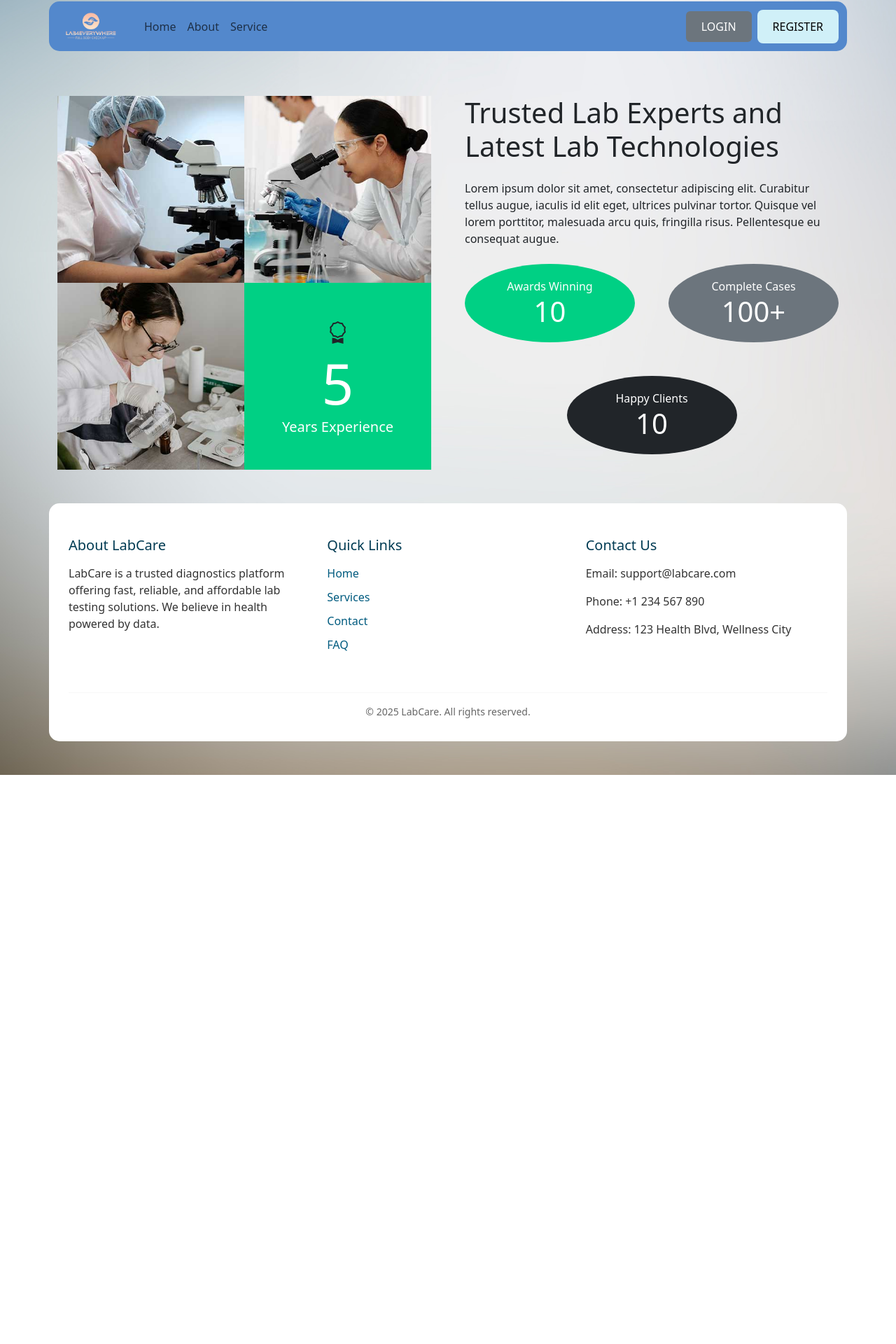
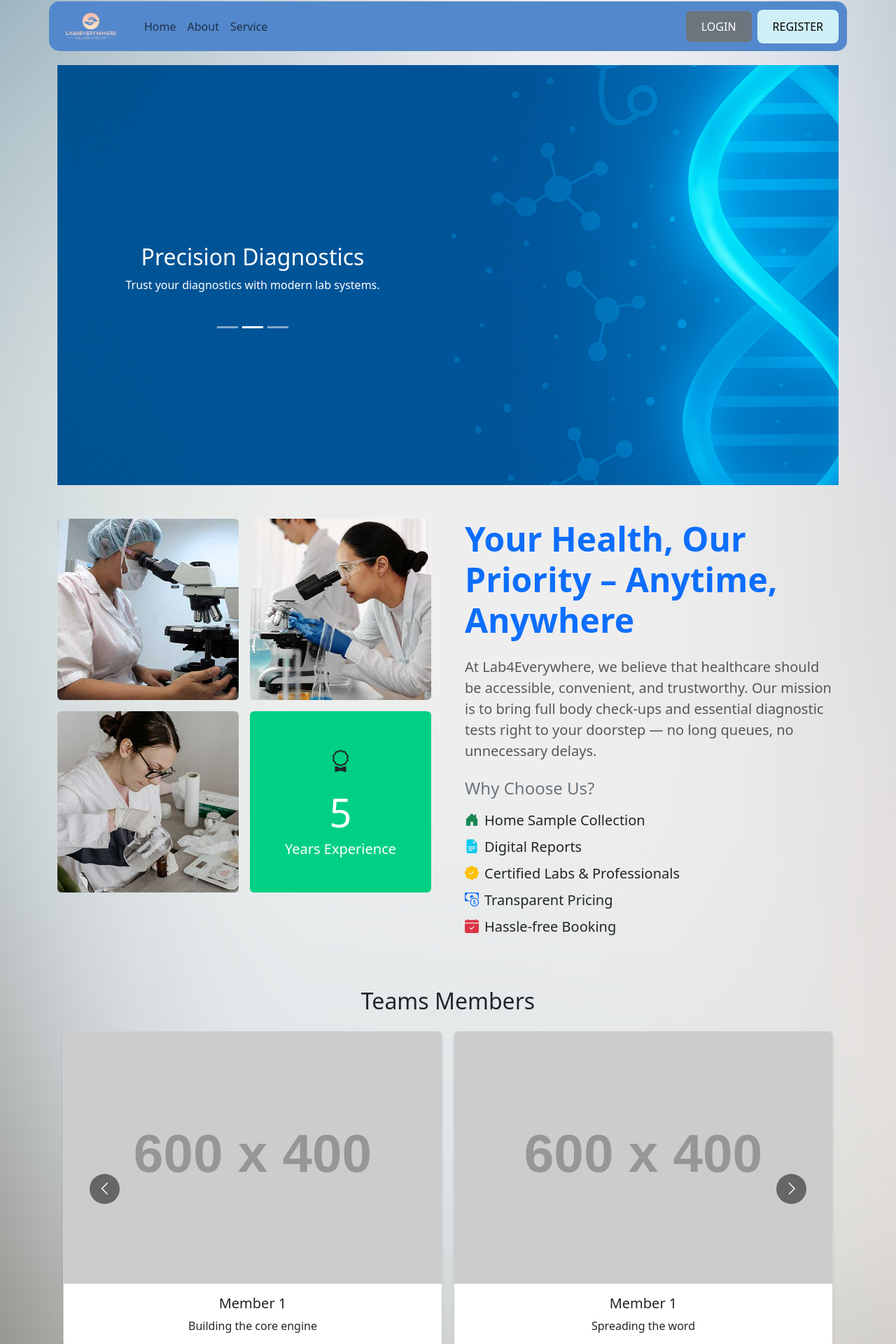
Before and after one commit to kumarshubham10021998/labappointment, a React (Create React App) app: page /about in a window 1280 px wide. Shown: the part 14-1934 px from the top of the page at 70% size. Before the commit the page ends 1121 px from the top, so only its background shows below. Built offline with nearby package versions, Linux system fonts and the light colour scheme.

Commit message:
26|04|25

```diff
--- a/package.json
+++ b/package.json
@@ -13,11 +13,13 @@
     "@testing-library/user-event": "^13.5.0",
     "bootstrap": "^5.3.3",
     "bootstrap-icons": "^1.11.3",
+    "gsap": "^3.12.7",
     "react": "^19.0.0",
     "react-bootstrap": "^2.10.9",
     "react-bootstrap-icons": "^1.11.5",
     "react-dom": "^19.0.0",
     "react-icons": "^5.5.0",
+    "react-multi-carousel": "^2.8.6",
     "react-router-dom": "^7.2.0",
     "react-scripts": "5.0.1",
     "web-vitals": "^2.1.4"
--- a/src/components/LabBlocks.js
+++ b/src/components/LabBlocks.js
@@ -1,6 +1,6 @@
 import React, { useState } from "react";
 import { MainModal } from "./Modal";
-import { Container, Row, Col, Button, Form } from "react-bootstrap";
+import { Container, Row, Col, Button } from "react-bootstrap";
 
 import {
   FaVials,
--- /dev/null
+++ b/src/components/ScrollTextBlock.css
@@ -0,0 +1,31 @@
+.scroll-section {
+    position: relative;
+    width: 100%;
+    background: #eaeaea;
+  }
+
+  .sticky-container {
+    height: 100vh;
+    display: flex;
+    align-items: center;
+    overflow: hidden;
+    background: #f8f8f8;
+  }
+
+  .scroll-content {
+    display: flex;
+    white-space: nowrap;
+    transition: transform 0.1s ease-out;
+  }
+
+  .block {
+    min-width: 100vw;
+    font-size: 2rem;
+    font-weight: bold;
+    padding: 2rem;
+    background: #d9d9d9;
+    border-right: 2px solid #aaa;
+    display: flex;
+    justify-content: center;
+    align-items: center;
+  }
--- /dev/null
+++ b/src/components/ScrollTextBlock.js
@@ -0,0 +1,70 @@
+import React, { useRef, useEffect, useState } from "react";
+import "./ScrollTextBlock.css";
+
+const ScrollTextBlock = () => {
+  const containerRef = useRef(null);
+  const stickyRef = useRef(null);
+  const contentRef = useRef(null);
+  const [scrollLength, setScrollLength] = useState(0);
+
+  useEffect(() => {
+    const updateScrollLength = () => {
+      const contentWidth = contentRef.current.scrollWidth;
+      const viewportWidth = window.innerWidth;
+      setScrollLength(contentWidth - viewportWidth);
+    };
+
+    updateScrollLength();
+    window.addEventListener("resize", updateScrollLength);
+    return () => window.removeEventListener("resize", updateScrollLength);
+  }, []);
+
+  useEffect(() => {
+    const handleScroll = () => {
+      const container = containerRef.current;
+      const sticky = stickyRef.current;
+      const content = contentRef.current;
+
+      const scrollTop = window.scrollY;
+      const offsetTop = container.offsetTop;
+      const maxScroll = scrollLength;
+
+      if (scrollTop >= offsetTop && scrollTop <= offsetTop + maxScroll) {
+        const horizontalScroll = scrollTop - offsetTop;
+        content.style.transform = `translateX(-${horizontalScroll}px)`;
+        sticky.style.position = "fixed";
+        sticky.style.top = "0";
+      } else if (scrollTop < offsetTop) {
+        content.style.transform = "translateX(0)";
+        sticky.style.position = "relative";
+      } else {
+        content.style.transform = `translateX(-${scrollLength}px)`;
+        sticky.style.position = "relative";
+      }
+    };
+
+    window.addEventListener("scroll", handleScroll);
+    return () => window.removeEventListener("scroll", handleScroll);
+  }, [scrollLength]);
+
+  return (
+    <div
+      ref={containerRef}
+      className="scroll-section"
+      style={{ height: `${scrollLength + window.innerHeight}px` }}
+    >
+      <div ref={stickyRef} className="sticky-container">
+        <div ref={contentRef} className="scroll-content">
+          <div className="block">Scroll</div>
+          <div className="block">Text</div>
+          <div className="block">Goes</div>
+          <div className="block">Left</div>
+          <div className="block">Then</div>
+          <div className="block">Down</div>
+        </div>
+      </div>
+    </div>
+  );
+};
+
+export default ScrollTextBlock;
--- a/src/pages/About.js
+++ b/src/pages/About.js
@@ -1,84 +1,169 @@
 import React from "react";
 import "bootstrap/dist/css/bootstrap.min.css";
 import "bootstrap-icons/font/bootstrap-icons.css";
-// import about1 from "../assets/img/about-1.jpg";
+import { Col, Row, Container, Card } from "react-bootstrap";
+import Carousel from "react-multi-carousel";
+import "react-multi-carousel/lib/styles.css";
+import HomeBanner from "../components/HomeBanner";
 import about2 from "../assets/img/about-2.jpg";
 import about3 from "../assets/img/about-3.jpg";
 import about1 from "../assets/img/about-1.jpg";
 
+const About = () => {
+  const teams = [
+    {
+      name: "Member 1",
+      description: "Crafting beautiful UI/UX",
+      image: "https://placehold.co/600x400",
+    },
+    {
+      name: "Member 1",
+      description: "Building the core engine",
+      image: "https://placehold.co/600x400",
+    },
+    {
+      name: "Member 1",
+      description: "Spreading the word",
+      image: "https://placehold.co/600x400",
+    },
+  ];
 
-const About = () => {
+  const responsive = {
+    superLargeDesktop: { breakpoint: { max: 4000, min: 1200 }, items: 3 },
+    desktop: { breakpoint: { max: 1200, min: 992 }, items: 3 },
+    tablet: { breakpoint: { max: 992, min: 768 }, items: 2 },
+    mobile: { breakpoint: { max: 768, min: 0 }, items: 1 },
+  };
+
   return (
-    <div className="container-fluid py-5">
-      <div className="container">
-        <div className="row g-5">
-          {/* Image Section */}
-          <div className="col-lg-6">
-            <div className="row g-0">
-              <div className="col-6">
-                <img className="img-fluid" src={about1} alt="About 1" />
-              </div>
-              <div className="col-6">
-                <img className="img-fluid" src={about2} alt="About 2" />
-              </div>
-              <div className="col-6">
-                <img className="img-fluid" src={about3} alt="About 3" />
-              </div>
-              <div className="col-6">
+    <Container fluid>
+      <Container className="about-container">
+        <Row className="g-5">
+          {/* Block 1: Banner Section */}
+          <Col className="banner-wrap" style={{ borderRadius: "15px" }} lg={12}>
+            <HomeBanner />
+          </Col>
+
+          {/* Block 2: Image Grid Section */}
+          <Col lg={6}>
+            <Row className="g-3">
+              <Col xs={6}>
+                <img className="img-fluid rounded" src={about1} alt="About 1" />
+              </Col>
+              <Col xs={6}>
+                <img className="img-fluid rounded" src={about2} alt="About 2" />
+              </Col>
+              <Col xs={6}>
+                <img className="img-fluid rounded" src={about3} alt="About 3" />
+              </Col>
+              <Col xs={6}>
                 <div
-                  className="w-100 h-100 mt-n5 ms-n5 d-flex flex-column align-items-center justify-content-center"
-                  style={{ backgroundColor: "#00d084" }}
+                  className="w-100 h-100 d-flex flex-column align-items-center justify-content-center rounded"
+                  style={{
+                    backgroundColor: "#00d084",
+                    padding: "20px",
+                    color: "#fff",
+                  }}
                 >
-                  <div className="icon-box-light">
-                    <i className="bi bi-award text-dark" style={{ fontSize: "2rem" }}></i>
+                  <div className="icon-box-light mb-3">
+                    <i
+                      className="bi bi-award text-dark"
+                      style={{ fontSize: "2rem" }}
+                    ></i>
                   </div>
-                  <h1 className="display-1 text-white mb-0">5</h1>
-                  <small className="fs-5 text-white">Years Experience</small>
+                  <h1 className="display-4 mb-1">5</h1>
+                  <small className="fs-5">Years Experience</small>
                 </div>
-              </div>
+              </Col>
+            </Row>
+          </Col>
+
+          {/* Block 3: Text Section */}
+          <Col lg={6} className="d-flex flex-column justify-content-center">
+            <h1 className="display-5 fw-bold mb-4 text-primary">
+              Your Health, Our Priority – Anytime, Anywhere
+            </h1>
+            <p className="mb-4 text-muted fs-5">
+              At Lab4Everywhere, we believe that healthcare should be
+              accessible, convenient, and trustworthy. Our mission is to bring
+              full body check-ups and essential diagnostic tests right to your
+              doorstep — no long queues, no unnecessary delays.
+            </p>
+            <h4 className="mb-3 text-secondary">Why Choose Us?</h4>
+            <ul className="list-unstyled fs-5">
+              <li className="d-flex align-items-center mb-2">
+                <i className="bi bi-house-door-fill text-success me-2"></i> Home
+                Sample Collection
+              </li>
+              <li className="d-flex align-items-center mb-2">
+                <i className="bi bi-file-earmark-text-fill text-info me-2"></i>{" "}
+                Digital Reports
+              </li>
+              <li className="d-flex align-items-center mb-2">
+                <i className="bi bi-patch-check-fill text-warning me-2"></i>{" "}
+                Certified Labs & Professionals
+              </li>
+              <li className="d-flex align-items-center mb-2">
+                <i className="bi bi-cash-coin text-primary me-2"></i>{" "}
+                Transparent Pricing
+              </li>
+              <li className="d-flex align-items-center mb-2">
+                <i className="bi bi-calendar-check-fill text-danger me-2"></i>{" "}
+                Hassle-free Booking
+              </li>
+            </ul>
+          </Col>
+
+          {/* Block 4: Call-to-Action Section */}
+          {/*  <Col lg={12} className="text-center mt-5">
+            <div
+              className="p-5 rounded"
+              style={{
+                backgroundColor: "#f8f9fa",
+                boxShadow: "0 4px 8px rgba(0, 0, 0, 0.1)",
+              }}
+            >
+              <h2 className="text-primary mb-3">
+                Ready to Take the Next Step?
+              </h2>
+              <p className="text-muted fs-5 mb-4">
+                With Lab4Everywhere, your wellness journey begins from the
+                comfort of your home. Health should never wait, and with us — it
+                doesn’t have to.
+              </p>
+              <button className="btn btn-success btn-lg px-4">
+                Book an Appointment Now
+              </button>
             </div>
-          </div>
+          </Col> */}
 
-          {/* Text Section */}
-          <div className="col-lg-6">
-            <h1 className="display-6 mb-4">Trusted Lab Experts and Latest Lab Technologies</h1>
-            <p className="mb-4">
-              Lorem ipsum dolor sit amet, consectetur adipiscing elit. Curabitur tellus augue,
-              iaculis id elit eget, ultrices pulvinar tortor. Quisque vel lorem porttitor,
-              malesuada arcu quis, fringilla risus. Pellentesque eu consequat augue.
-            </p>
-            <div className="row g-4 g-sm-5 justify-content-center">
-              <div className="col-sm-6">
-                <div
-                  className="btn-square flex-column rounded-circle text-center"
-                  style={{ backgroundColor: "#00d084", padding: "20px" }}
-                >
-                  <p className="text-white mb-0">Awards Winning</p>
-                  <h1 className="text-white mb-0">10</h1>
+          {/* Block 5: Teams Section */}
+
+          <Col lg={12} className="text-center mt-5 mb-5">
+            <h2 className="text-center mb-4">Teams Members</h2>
+            <Carousel
+              responsive={responsive}
+              infinite
+              autoPlay
+              autoPlaySpeed={3000}
+              arrows
+            >
+              {teams.map((team, index) => (
+                <div key={index} className="px-2">
+                  <Card className="h-100 shadow-sm">
+                    <Card.Img variant="top" src={team.image} />
+                    <Card.Body>
+                      <Card.Title>{team.name}</Card.Title>
+                      <Card.Text>{team.description}</Card.Text>
+                    </Card.Body>
+                  </Card>
                 </div>
-              </div>
-              <div className="col-sm-6 text-start">
-                <div
-                  className="btn-square flex-column rounded-circle bg-secondary text-center"
-                  style={{ padding: "20px" }}
-                >
-                  <p className="text-white mb-0">Complete Cases</p>
-                  <h1 className="text-white mb-0">100+</h1>
-                </div>
-              </div>
-              <div className="col-sm-6">
-                <div
-                  className="btn-square flex-column rounded-circle bg-dark text-center"
-                  style={{ padding: "20px" }}>
-                  <p className="text-white mb-0">Happy Clients</p>
-                  <h1 className="text-white mb-0">10</h1>
-                </div>
-              </div>
-            </div>
-          </div>
-        </div>
-      </div>
-    </div>
+              ))}
+            </Carousel>
+          </Col>
+        </Row>
+      </Container>
+    </Container>
   );
 };
 
--- a/src/pages/Home.js
+++ b/src/pages/Home.js
@@ -1,20 +1,30 @@
 import React from "react";
 import HomeBanner from "../components/HomeBanner";
 import LabBlocks from "../components/LabBlocks";
+import ScrollTextBlock from "../components/ScrollTextBlock";
 import "./Home.css";
 import { Container, Row, Col } from "react-bootstrap";
 
 const Home = () => {
   return (
+    <Container fluid>
       <Container className="main-container">
         <Row>
-        <Col className="banner-wrap" style={{ borderRadius: "15px " }} lg={12}>
+          <Col
+            className="banner-wrap"
+            style={{ borderRadius: "15px " }}
+            lg={12}
+          >
             <HomeBanner></HomeBanner>
           </Col>
           <Col className="lab-blk-sec" lg={12}>
             <LabBlocks></LabBlocks>
           </Col>
+          {/*  <Col className="scroll-text-sec" lg={12}>
+            <ScrollTextBlock></ScrollTextBlock>
+          </Col> */}
         </Row>
+      </Container>
     </Container>
   );
 };
```
Also changed, not shown: 1 other file (tests, documents, lock files or other folders). Lines whose indentation alone changed are shown as unchanged.
